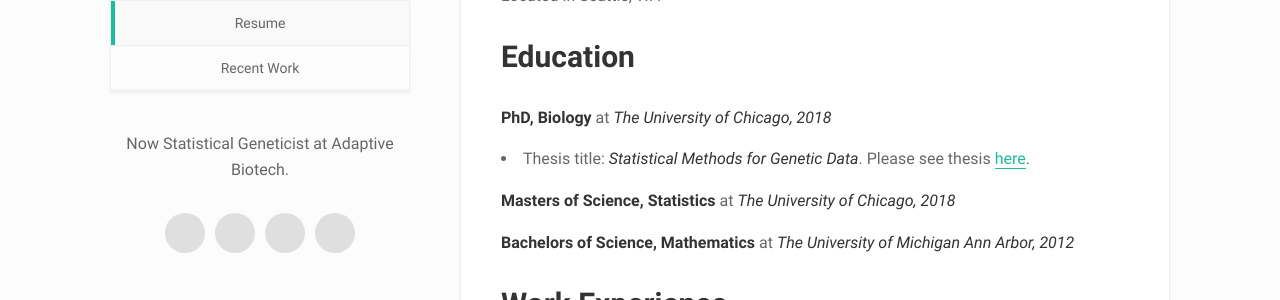
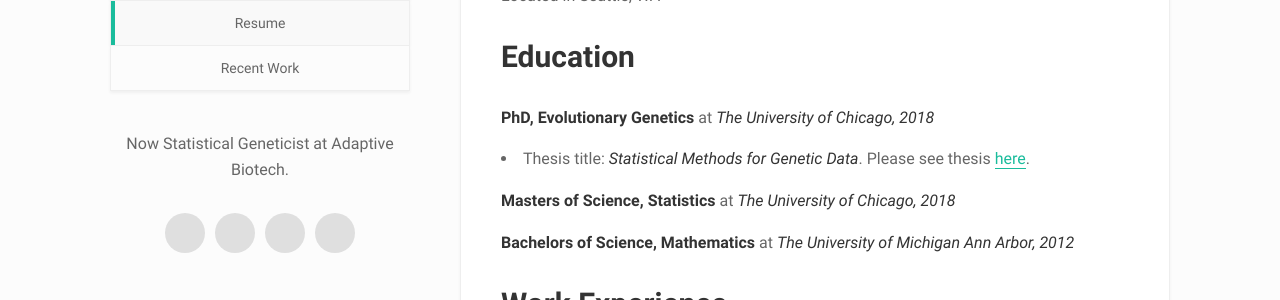
Before and after one commit to halasadi/halasadi.github.io, a Jekyll site: the page built from _pages/resume/index.md, in a window 1280 px wide and 1220 px high. Shown: the part 326-626 px from the top of the window. Built offline with Jekyll 4.4.1, drawn with Linux system fonts in a browser that asks for light colours.

Commit message:
Update index.md

```diff
--- a/_pages/resume/index.md
+++ b/_pages/resume/index.md
@@ -9,7 +9,7 @@ Located in Seattle, WA
 
 # Education
 
-**PhD, Biology** at *The University of Chicago, 2018*
+**PhD, Evolutionary Genetics** at *The University of Chicago, 2018*
 
 - Thesis title: *Statistical Methods for Genetic Data*. Please see thesis <a href="http://stephenslab.uchicago.edu/assets/papers/hussein-thesis.pdf" title="ab">here</a>.
 
```
